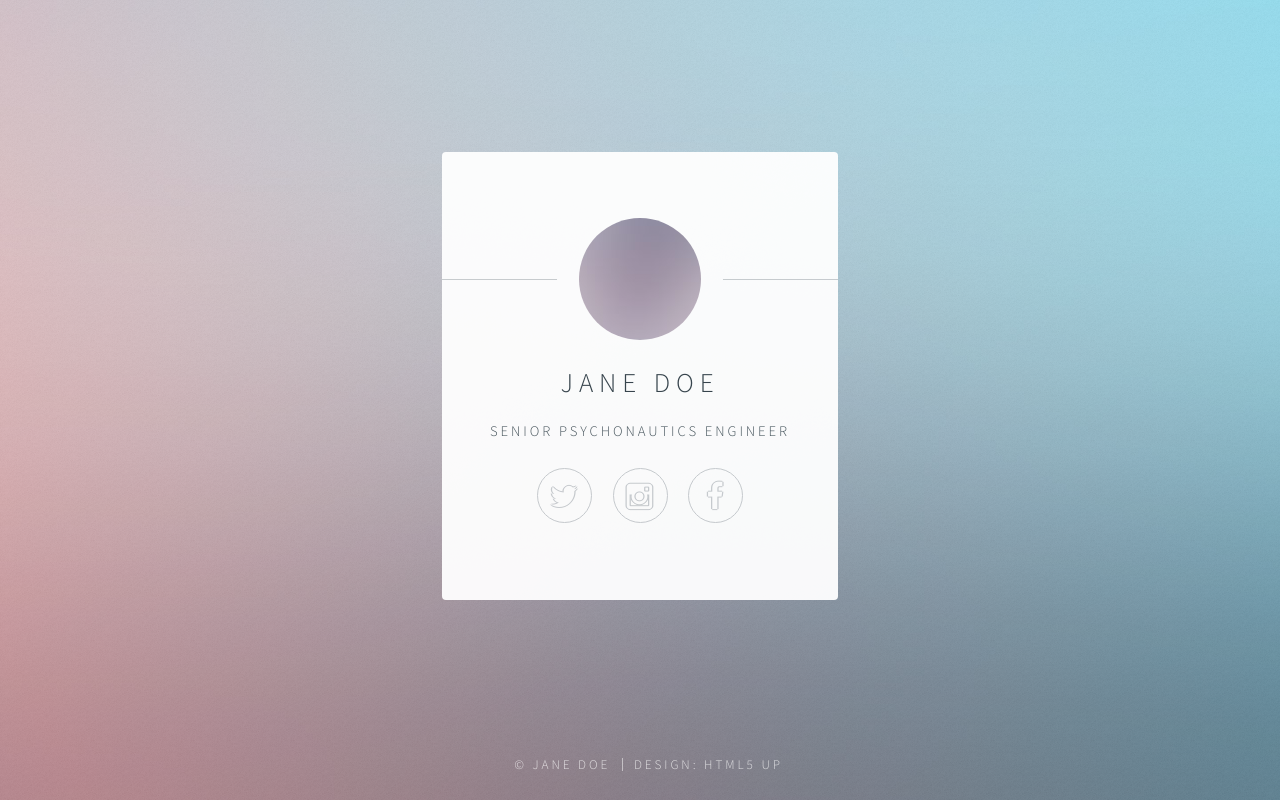
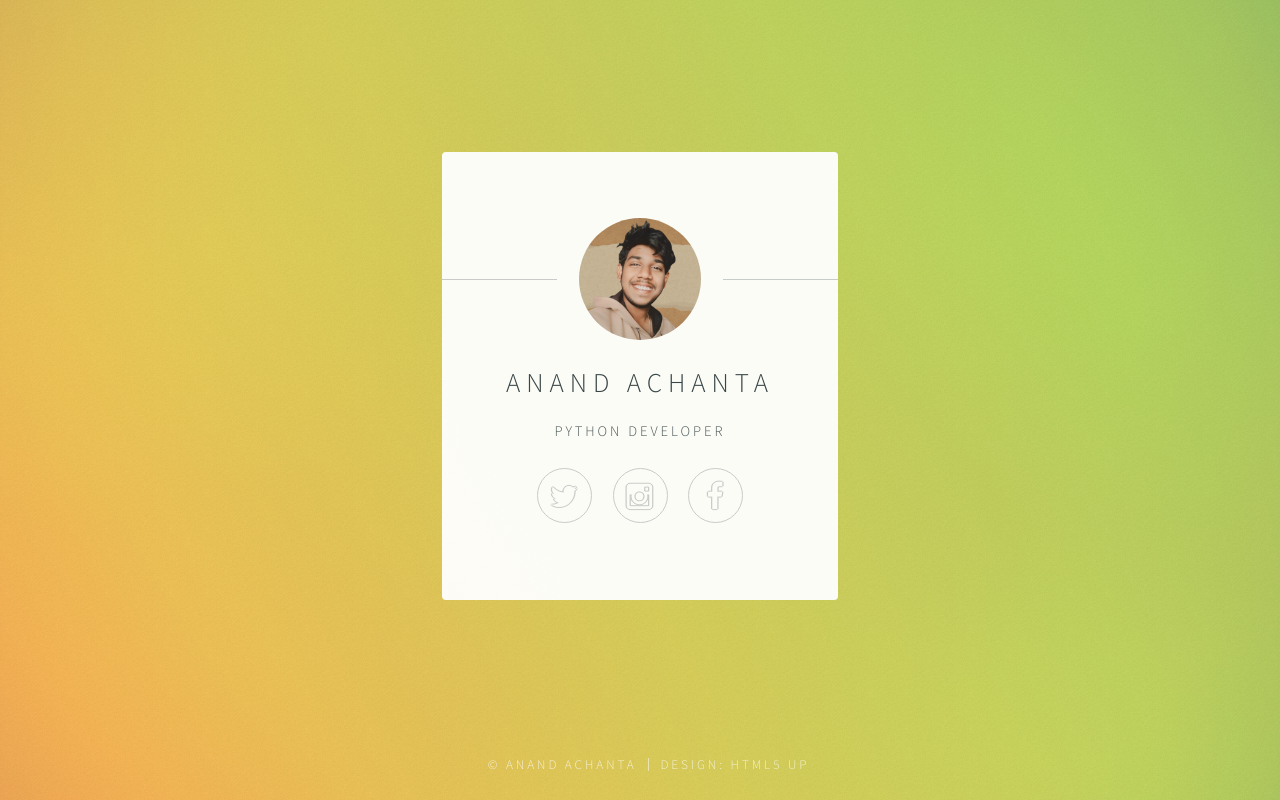
Before and after one commit to anandachanta19/100DaysOfCode, a Flask app: template Personal Site/templates/index.html in a window 1280 px wide. Run offline with Flask 3, Linux system fonts and the light colour scheme; the template is opened without the code that fills it, so the values that code supplies are empty.

Commit message:
website creation

```diff
--- a/Personal Site/static/css/main.css
+++ b/Personal Site/static/css/main.css
@@ -25,6 +25,7 @@
 
 	body {
 		line-height: 1;
+		background-color: yellow;
 	}
 
 	ol, ul {
@@ -85,10 +86,10 @@
 	body {
 		height: 100%;
 		background-color: #ffffff;
-		background-image: url("images/overlay.png"), -moz-linear-gradient(60deg, rgba(255, 165, 150, 0.5) 5%, rgba(0, 228, 255, 0.35)), url("../../images/bg.jpg");
-		background-image: url("images/overlay.png"), -webkit-linear-gradient(60deg, rgba(255, 165, 150, 0.5) 5%, rgba(0, 228, 255, 0.35)), url("../../images/bg.jpg");
-		background-image: url("images/overlay.png"), -ms-linear-gradient(60deg, rgba(255, 165, 150, 0.5) 5%, rgba(0, 228, 255, 0.35)), url("../../images/bg.jpg");
-		background-image: url("images/overlay.png"), linear-gradient(60deg, rgba(255, 165, 150, 0.5) 5%, rgba(0, 228, 255, 0.35)), url("../../images/bg.jpg");
+		background-image: url("static/images/overlay.png"), -moz-linear-gradient(60deg, rgba(255, 165, 150, 0.5) 5%, rgba(0, 228, 255, 0.35)), url("../../static/images/bg.jpg");
+		background-image: url("static/images/overlay.png"), -webkit-linear-gradient(60deg, rgba(255, 165, 150, 0.5) 5%, rgba(0, 228, 255, 0.35)), url("../../static/images/bg.jpg");
+		background-image: url("static/images/overlay.png"), -ms-linear-gradient(60deg, rgba(255, 165, 150, 0.5) 5%, rgba(0, 228, 255, 0.35)), url("../../static/images/bg.jpg");
+		background-image: url("static/images/overlay.png"), linear-gradient(60deg, rgba(255, 165, 150, 0.5) 5%, rgba(0, 228, 255, 0.35)), url("../../static/images/bg.jpg");
 		background-repeat: repeat,			no-repeat,			no-repeat;
 		background-size: 100px 100px, cover,				cover;
 		background-position: top left,		center center,		bottom center;
@@ -106,10 +107,10 @@
 			opacity: 0;
 			z-index: 1;
 			background-color: #ffffff;
-			background-image: url("images/overlay.png"), -moz-linear-gradient(60deg, rgba(255, 165, 150, 0.5) 5%, rgba(0, 228, 255, 0.35));
-			background-image: url("images/overlay.png"), -webkit-linear-gradient(60deg, rgba(255, 165, 150, 0.5) 5%, rgba(0, 228, 255, 0.35));
-			background-image: url("images/overlay.png"), -ms-linear-gradient(60deg, rgba(255, 165, 150, 0.5) 5%, rgba(0, 228, 255, 0.35));
-			background-image: url("images/overlay.png"), linear-gradient(60deg, rgba(255, 165, 150, 0.5) 5%, rgba(0, 228, 255, 0.35));
+			background-image: url("static/images/overlay.png"), -moz-linear-gradient(60deg, rgba(255, 165, 150, 0.5) 5%, rgba(0, 228, 255, 0.35));
+			background-image: url("static/images/overlay.png"), -webkit-linear-gradient(60deg, rgba(255, 165, 150, 0.5) 5%, rgba(0, 228, 255, 0.35));
+			background-image: url("static/images/overlay.png"), -ms-linear-gradient(60deg, rgba(255, 165, 150, 0.5) 5%, rgba(0, 228, 255, 0.35));
+			background-image: url("static/images/overlay.png"), linear-gradient(60deg, rgba(255, 165, 150, 0.5) 5%, rgba(0, 228, 255, 0.35));
 			background-repeat: repeat,			no-repeat;
 			background-size: 100px 100px, cover;
 			background-position: top left,		center center;
--- a/Personal Site/templates/index.html
+++ b/Personal Site/templates/index.html
@@ -6,14 +6,14 @@
 -->
 <html>
 	<head>
-		<title>Identity by HTML5 UP</title>
+		<title>Anand</title>
 		<meta charset="utf-8" />
 		<meta name="viewport" content="width=device-width, initial-scale=1" />
-		<!--[if lte IE 8]><script src="assets/js/html5shiv.js"></script><![endif]-->
-		<link rel="stylesheet" href="assets/css/main.css" />
-		<!--[if lte IE 9]><link rel="stylesheet" href="assets/css/ie9.css" /><![endif]-->
-		<!--[if lte IE 8]><link rel="stylesheet" href="assets/css/ie8.css" /><![endif]-->
-		<noscript><link rel="stylesheet" href="assets/css/noscript.css" /></noscript>
+		<!--[if lte IE 8]><script src="static/assets/js/html5shiv.js"></script><![endif]-->
+		<link rel="stylesheet" href="static/css/main.css" />
+		<!--[if lte IE 9]><link rel="stylesheet" href="static/css/ie9.css" /><![endif]-->
+		<!--[if lte IE 8]><link rel="stylesheet" href="static/css/ie8.css" /><![endif]-->
+		<noscript><link rel="stylesheet" href="static/css/noscript.css" /></noscript>
 	</head>
 	<body class="is-loading">
 
@@ -23,9 +23,9 @@
 				<!-- Main -->
 					<section id="main">
 						<header>
-							<span class="avatar"><img src="images/avatar.jpg" alt="" /></span>
-							<h1>Jane Doe</h1>
-							<p>Senior Psychonautics Engineer</p>
+							<span class="avatar"><img src="static/images/avatar.png" alt="" width="122px"/></span>
+							<h1>Anand Achanta</h1>
+							<p>Python Developer</p>
 						</header>
 						<!--
 						<hr />
@@ -66,9 +66,9 @@
 						-->
 						<footer>
 							<ul class="icons">
-								<li><a href="#" class="fa-twitter">Twitter</a></li>
-								<li><a href="#" class="fa-instagram">Instagram</a></li>
-								<li><a href="#" class="fa-facebook">Facebook</a></li>
+								<li><a href="#" class="icon brands fa-twitter">Twitter</a></li>
+								<li><a href="#" class="icon brands fa-instagram">Instagram</a></li>
+								<li><a href="#" class="icon brands fa-facebook">Facebook</a></li>
 							</ul>
 						</footer>
 					</section>
@@ -76,7 +76,7 @@
 				<!-- Footer -->
 					<footer id="footer">
 						<ul class="copyright">
-							<li>&copy; Jane Doe</li>
+							<li>&copy; ANAND ACHANTA</li>
 							<li>Design: <a href="http://html5up.net">HTML5 UP</a></li>
 						</ul>
 					</footer>
@@ -84,7 +84,7 @@
 			</div>
 
 		<!-- Scripts -->
-			<!--[if lte IE 8]><script src="assets/js/respond.min.js"></script><![endif]-->
+			<!--[if lte IE 8]><script src="static/assets/js/respond.min.js"></script><![endif]-->
 			<script>
 				if ('addEventListener' in window) {
 					window.addEventListener('load', function() { document.body.className = document.body.className.replace(/\bis-loading\b/, ''); });
```
Also changed, not shown: Personal Site/static/images/avatar.jpg (deleted), Personal Site/static/images/avatar.png (added), Personal Site/static/images/bg.jpg.
